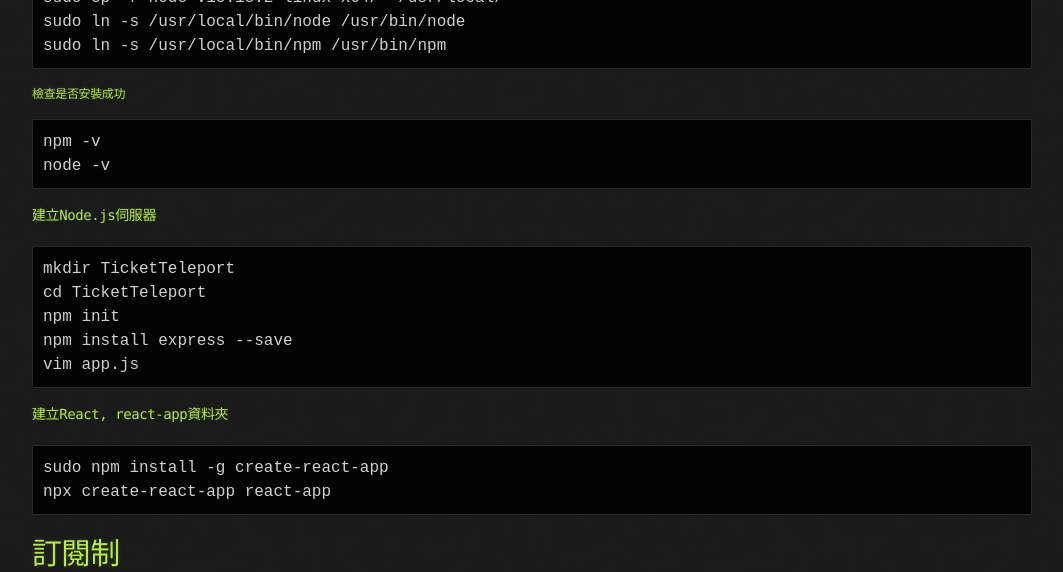
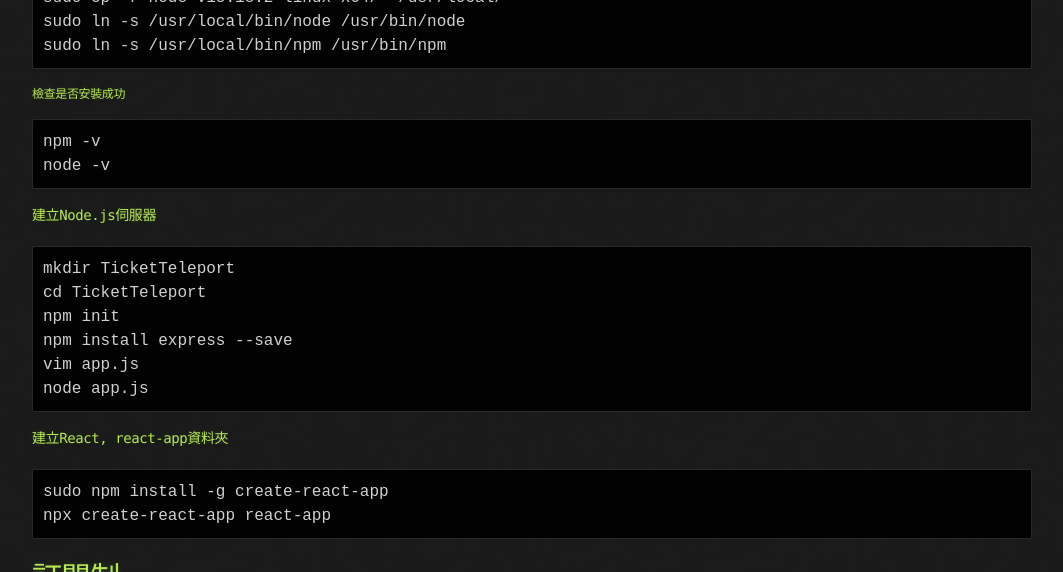
Before and after one commit to lepg5487/Stock_God, a Jekyll site: the page built from TicketTeleport.md, in a window 1280 px wide and 900 px high, scrolled down 412 px, cut to the strip 0-572 px from the top of the window. Shown: the whole strip, without its empty margins (108-1171 px from the left). Built offline with Jekyll 4.4.1, drawn with Linux system fonts in a browser that asks for light colours; our own code applies the rules of GitHub Pages for plain Markdown files.

Commit message:
Update TicketTeleport.md

````diff
--- a/TicketTeleport.md
+++ b/TicketTeleport.md
@@ -23,6 +23,7 @@
 npm init
 npm install express --save
 vim app.js
+node app.js
 ```
 
 #### 建立React, react-app資料夾
````
